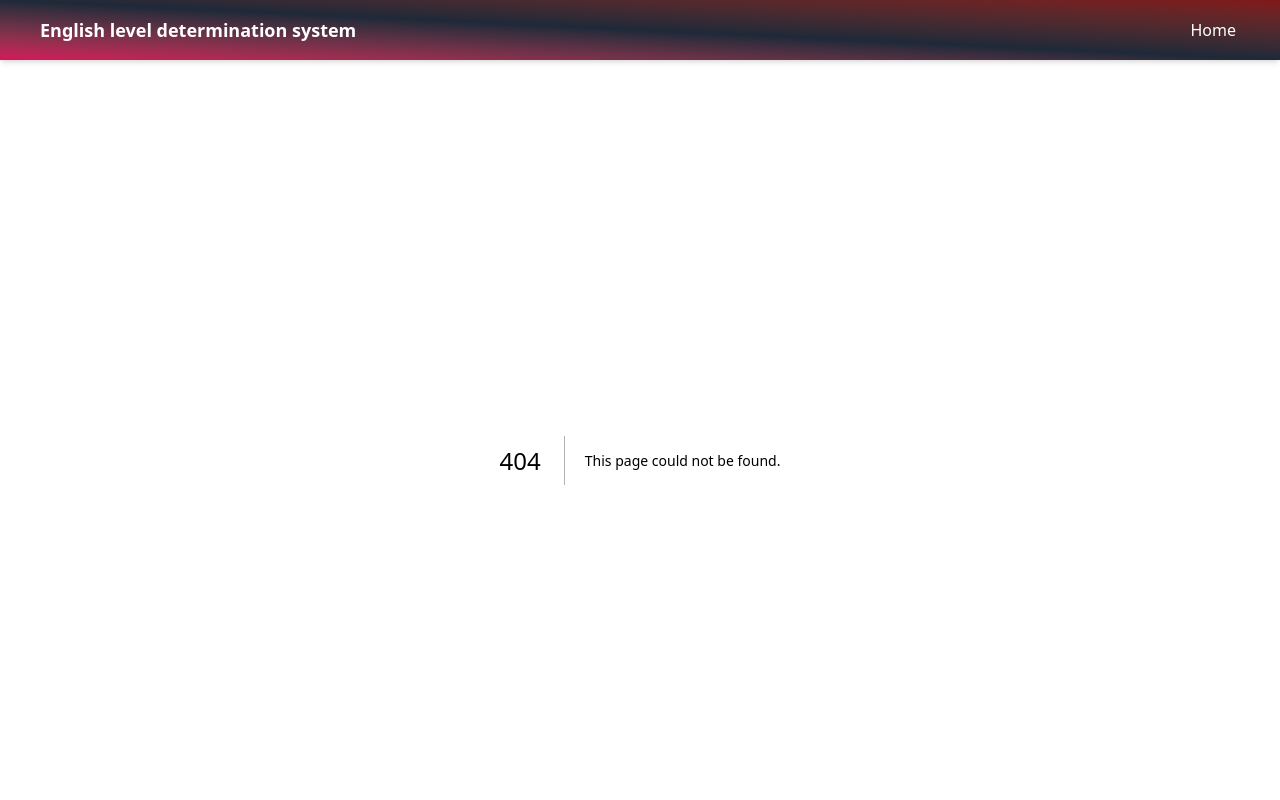
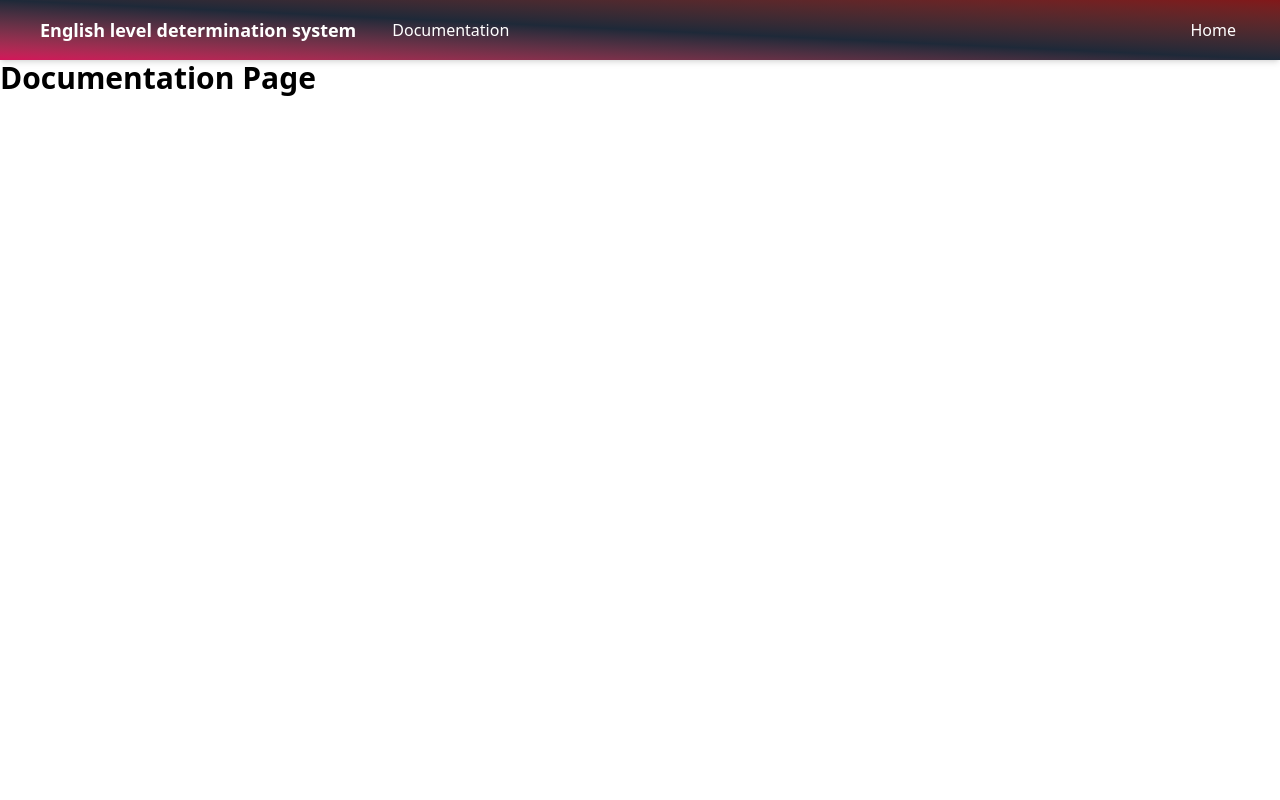
Before and after one commit to whoami-musab/Graduation-Project-Batch5, a Next.js app: page /documentation in a window 1280 px wide. Before the commit this address had no page. Shown: the top 800 px of the page. Built offline with nearby package versions, Linux system fonts and the light colour scheme.

Commit message:
Add Documentation page

```diff
--- a/src/app/auth/login/page.jsx
+++ b/src/app/auth/login/page.jsx
@@ -117,7 +117,7 @@ function Login() {
                         </div>
                         <button
                             onClick={e => handleLogin(e)}
-                            className="bg-[#d4145a] cursor-pointer text-white py-2 rounded-full text-lg font-semibold hover:bg-pink-700 transition duration-300 w-1/3 self-center block mt-4"
+                            className="bg-[#d4145a] cursor-pointer text-white py-2 rounded-full text-lg font-semibold hover:bg-linear-to-tl hover:from-red-800 hover:to-blue-900 transition duration-300 w-1/3 self-center block mt-4"
                         >
                             Login
                         </button>
--- a/src/app/auth/reset/page.jsx
+++ b/src/app/auth/reset/page.jsx
@@ -74,7 +74,7 @@ function Login() {
                     </div>
                     <button
                         onClick={e=> handleReset(e)}
-                        className="bg-[#d4145a] cursor-pointer text-white py-3 rounded-full text-lg font-semibold hover:bg-pink-700 transition duration-300 w-1/2 self-center block mt-4"
+                        className="bg-[#d4145a] cursor-pointer text-white py-3 rounded-full text-lg font-semibold hover:bg-linear-to-tl hover:from-red-800 hover:to-blue-900 transition-colors w-1/2 self-center block mt-4"
                     >
                         Reset
                     </button>
--- /dev/null
+++ b/src/app/documentation/page.jsx
@@ -0,0 +1,11 @@
+import React from 'react'
+
+function Documentation() {
+  return (
+    <div className='flex min-h-screen'>
+        <h1 className="text-3xl font-bold mb-4">Documentation Page</h1>
+    </div>
+  )
+}
+
+export default Documentation
--- a/src/components/Header.jsx
+++ b/src/components/Header.jsx
@@ -11,7 +11,10 @@ function Header() {
     }
   return (
     <div className='bg-white shadow-md bg-linear-to-tr from-[#d4145a] via-gray-800 to-red-900 flex justify-between items-center md:px-6'>
-        <h1 className='text-white font-bold text-lg p-4'>English level determination system</h1>
+        <div className='flex items-center'>
+          <h1 className='text-white font-bold text-lg p-4'>English level determination system</h1>
+          <Link href="/documentation" className='px-5 text-white'>Documentation</Link>
+        </div>
         {
             pathname === '/'
             ? <Link href="/auth/login" className='bg-[#d4145a] hover:bg-linear-to-tl hover:from-red-800 hover:to-blue-900 py-2 px-4 rounded text-white transition-colors mr-1'>Get started</Link>
```
